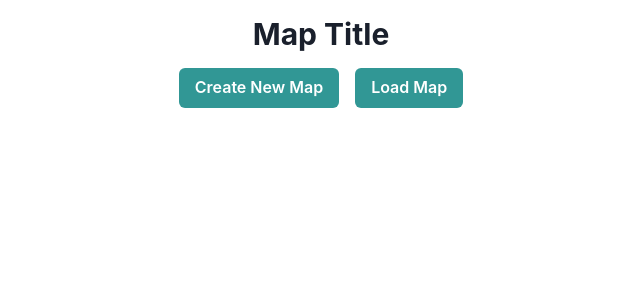
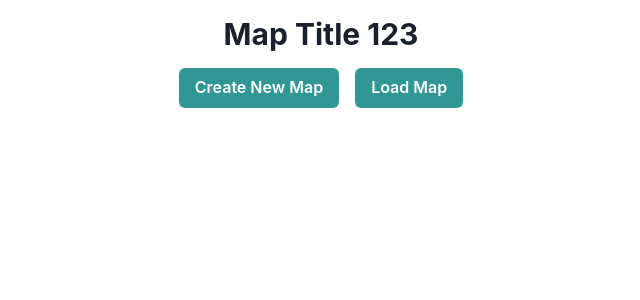
Before and after one commit to Senpaixyz/base-map-editor, a React (Vite) app: page / in a window 1280 px wide. Shown: the top 300 px of the page, without its empty margins (319-959 px from the left). Built offline with nearby package versions, Linux system fonts and the light colour scheme.

Commit message:
Update: Test Header Map Title

```diff
--- a/src/components/Header.jsx
+++ b/src/components/Header.jsx
@@ -77,7 +77,7 @@ const Header = () => {
 
     return (
         <Box mb={4} textAlign="center">
-            <Heading as="h1" size="lg" mb={4}>Map Title</Heading>
+            <Heading as="h1" size="lg" mb={4}>Map Title 123</Heading>
             <HStack spacing={4} justify="center">
                 {isRoot && (
                     <>
```
